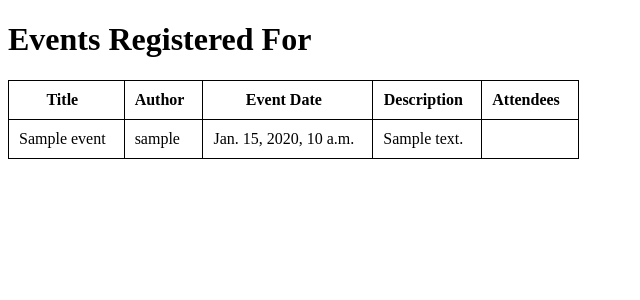
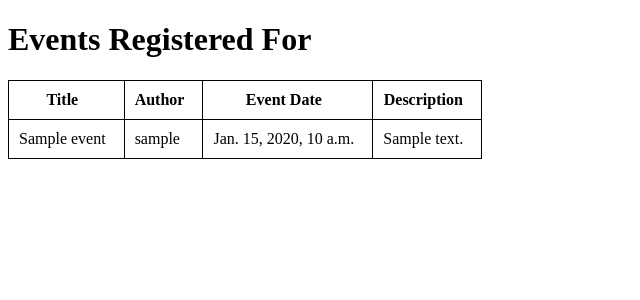
Before and after one commit to itbankol/CIS440Project1, a Django app: template CIS440_Project_1/orion/templates/orion/events_registered_for.html in a window 1280 px wide. Shown: the top 300 px of the page, without its empty margins (0-640 px from the left). Run offline with Django 3.2, Linux system fonts and the light colour scheme; the template is opened without the code that fills it: values that come from a table or form of the project are taken from there, others are empty; tables that the repository leaves empty hold one stand-in row (values such as "Sample post").

Commit message:
Removed attendees in table on edit_event.html

```diff
--- a/CIS440_Project_1/orion/templates/orion/edit_event.html
+++ b/CIS440_Project_1/orion/templates/orion/edit_event.html
@@ -37,7 +37,6 @@
                     <td>{{ event.author }}</td>
                     <td>{{ event.date_of_event }}</td>
                     <td>{{ event.description }}</td>
-                    <td>{{ event.attendees }}</td>
                 </tr>
                 {% endif %}
             {% endfor %}
--- a/CIS440_Project_1/orion/templates/orion/events_registered_for.html
+++ b/CIS440_Project_1/orion/templates/orion/events_registered_for.html
@@ -26,7 +26,6 @@
             <th>Author</th>
             <th>Event Date</th>
             <th>Description</th>
-            <th>Attendees</th>
         </tr>
         {% for event in events %}
         <!-- user.username will return a string -->
```
